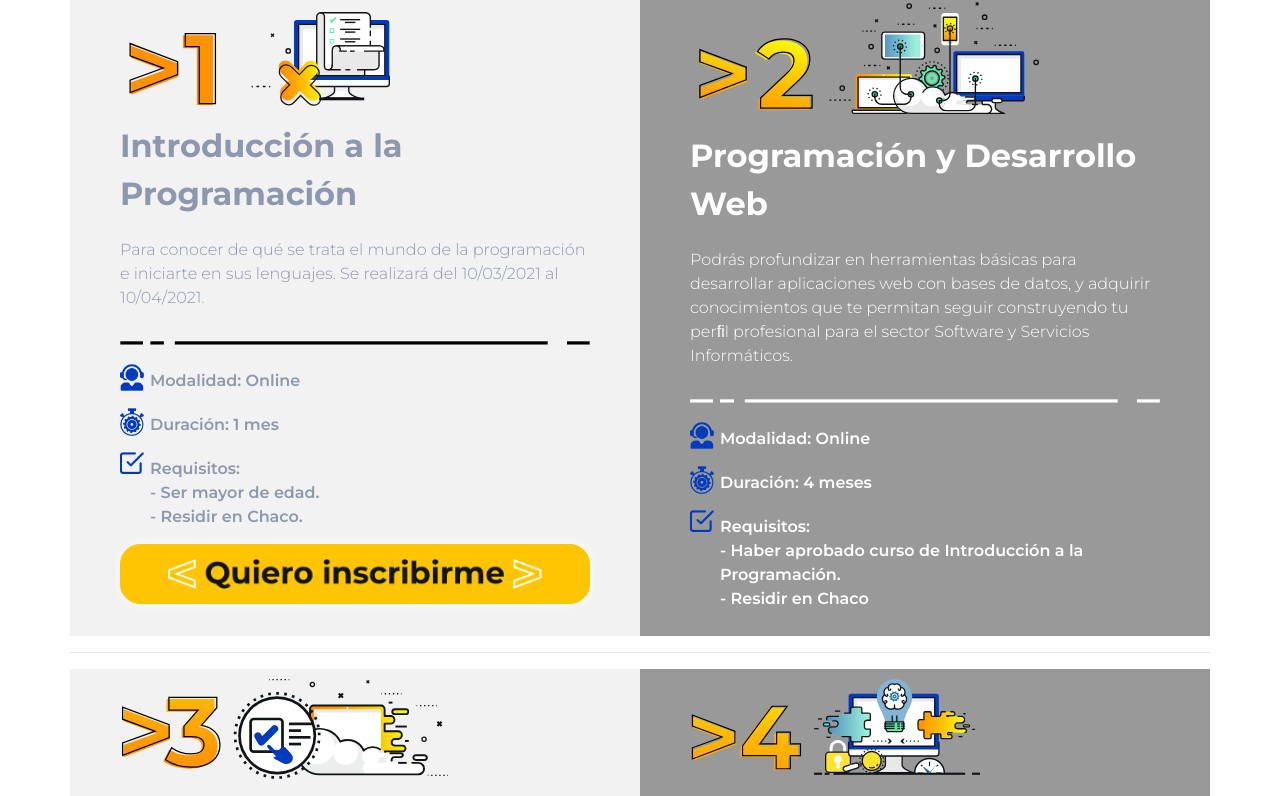
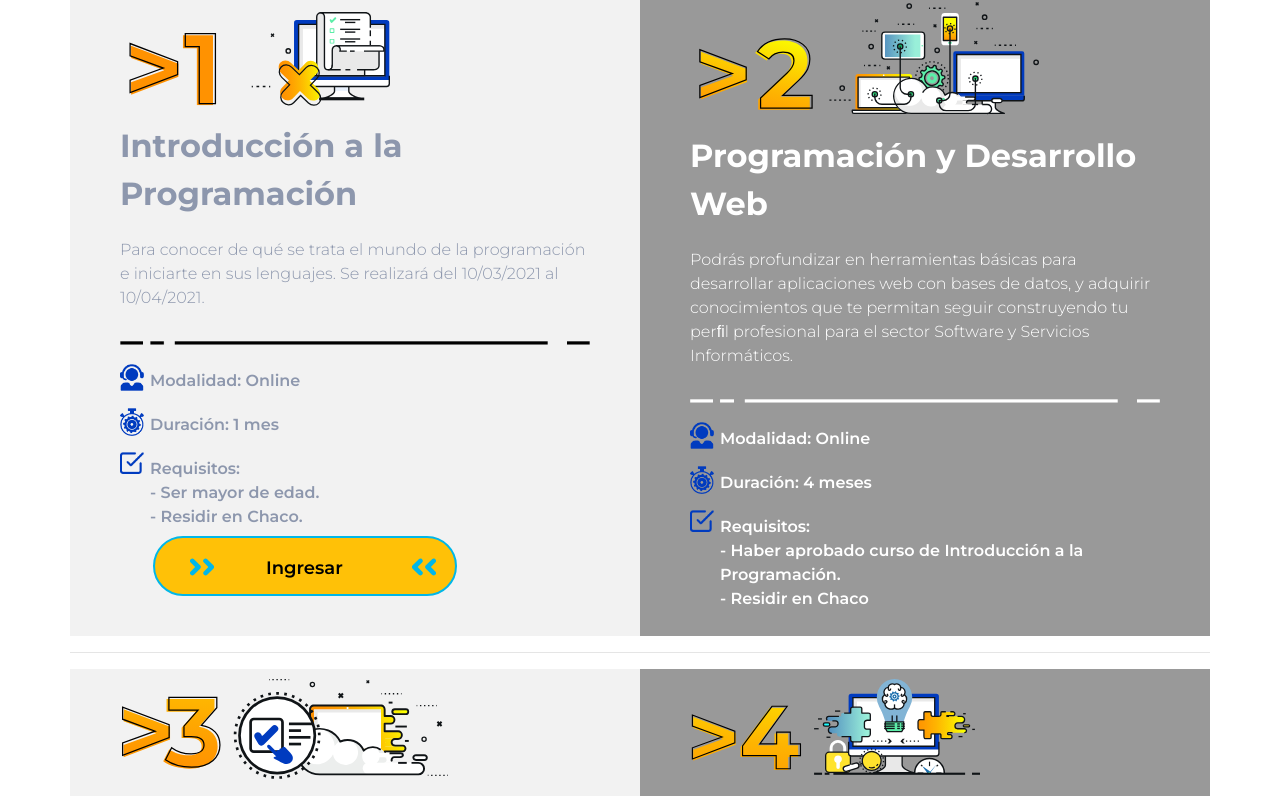
Before and after one commit to Somos404/empleo.react, a React (Create React App) app: page /informatorio in a window 1280 px wide. Shown: the part 1505-2301 px from the top of the page. Built offline with nearby package versions, Linux system fonts and the light colour scheme.

Commit message:
btn inscripción informatorio escritorio y responsive

```diff
--- a/src/assets/scss/common.scss
+++ b/src/assets/scss/common.scss
@@ -3182,3 +3182,11 @@ Modal in center
   .ResponsiveHiddenCapacitaciones{
       display: none!important;
   }
+
+  .colbtnBtnInscribirm{
+    margin-left: -3%!important;
+  }
+
+  .img-redireccionesBtnInscribirme{
+    margin-left: -1em!important;
+  }
--- a/src/assets/scss/responsive.scss
+++ b/src/assets/scss/responsive.scss
@@ -1662,6 +1662,17 @@ width: 30%;
 .cardReqBotonCapMargin{
     margin-left: 7%;
 }
+.card-reqBotonInformResponsive{
+    margin-left: -3%;
+}
+// .img-redireccionesBtnInscribirme{
+//     margin-left: 68% !important;
+//   }
+
+.img-redireccionesBtnInform2Responsive{
+    margin-left: 68% !important;
+}
+
 @media (max-width: 360px){
     .rowincentivosResponsive2 {
         margin-left: 2.5em;
--- a/src/views/components/informatorio.jsx
+++ b/src/views/components/informatorio.jsx
@@ -120,13 +120,13 @@ const Informatorio = (props) => {
                                     </div>
                                     <div className="col-md-4 bg-primary">
                                         <div className="ico"><img src={img4} alt="" /></div>
-                                        <a className="linkRedirecciones" href="https://docs.google.com/forms/d/e/1FAIpQLSe4qLbW1cZPB3ybxwk1StVTYzPtsr5NKfge4u7CeiU1Wbxfkg/viewform?usp=sf_link" target="_blank" rel="noopener noreferrer">
+                                        <a className="linkRedirecciones" href="https://mumuki.io/informatorio" target="_blank" rel="noopener noreferrer">
                                             <Card className="card-reqBoton card-reqBotonInform">
                                                 <CardBody className="card-body-reqBtn card-body-reqBtnInfor">
                                                     <Col>
                                                         <span to="/informatorio" className="img-ho cont-img cont-img1BtnCap"><img src={img41} alt="img" className="img-responsive img-thumbnail img-redireccionesBtn img-redireccionesBtnInform" width="200" /></span>
                                                         <Col className="colbtnBtnEmpleo">
-                                                            <h5 className="font-medium m-b-0 tituloBtnSP titulo-requerimientosBtn titulo-requerimientosBtnInform ">Quiero inscribirme</h5>
+                                                            <h5 className="font-medium m-b-0 tituloBtnSP titulo-requerimientosBtn titulo-requerimientosBtnInform ">Ingresar</h5>
                                                         </Col>
                                                         <span to="/informatorio" className="img-ho cont-img cont-img2Btn"><img src={img42} alt="img" className="img-responsive img-thumbnail img-redireccionesBtn2 img-redireccionesBtnInform2" width="200" /></span>
                                                     </Col>
@@ -219,8 +219,19 @@ const Informatorio = (props) => {
                                                         - Residir en Chaco.
                                                     </li>
                                             </ul>
-                                            <a href="https://docs.google.com/forms/d/e/1FAIpQLSe4qLbW1cZPB3ybxwk1StVTYzPtsr5NKfge4u7CeiU1Wbxfkg/viewform?usp=sf_link" target="_blank" rel="noopener noreferrer" className="btn btn-warning btn-inscripcion"><img className="img-fluid" src={img10} alt="" /></a>
-                                        </div>
+                                            <a className="linkRedirecciones" href="https://mumuki.io/informatorio" target="_blank" rel="noopener noreferrer">
+                                            <Card className="card-reqBoton card-reqBotonInform card-reqBotonInformResponsive">
+                                                <CardBody className="card-body-reqBtn card-body-reqBtnInfor">
+                                                    <Col>
+                                                        <span to="/informatorio" className="img-ho cont-img cont-img1BtnCap"><img src={img41} alt="img" className="img-responsive img-thumbnail img-redireccionesBtn img-redireccionesBtnInform img-redireccionesBtnInscribirme" width="200" /></span>
+                                                        <Col className="colbtnBtnEmpleo colbtnBtnInscribirm">
+                                                            <h5 className="font-medium m-b-0 tituloBtnSP titulo-requerimientosBtn titulo-requerimientosBtnInform ">Ingresar</h5>
+                                                        </Col>
+                                                        <span to="/informatorio" className="img-ho cont-img cont-img2Btn"><img src={img42} alt="img" className="img-responsive img-thumbnail img-redireccionesBtn2 img-redireccionesBtnInform2 img-redireccionesBtnInform2Responsive" width="200" /></span>
+                                                    </Col>
+                                                </CardBody>
+                                            </Card>
+                                        </a>                                        </div>
                                     </div>
                                     <div className="col-md-6">
                                         <div className="paso-2">
```
